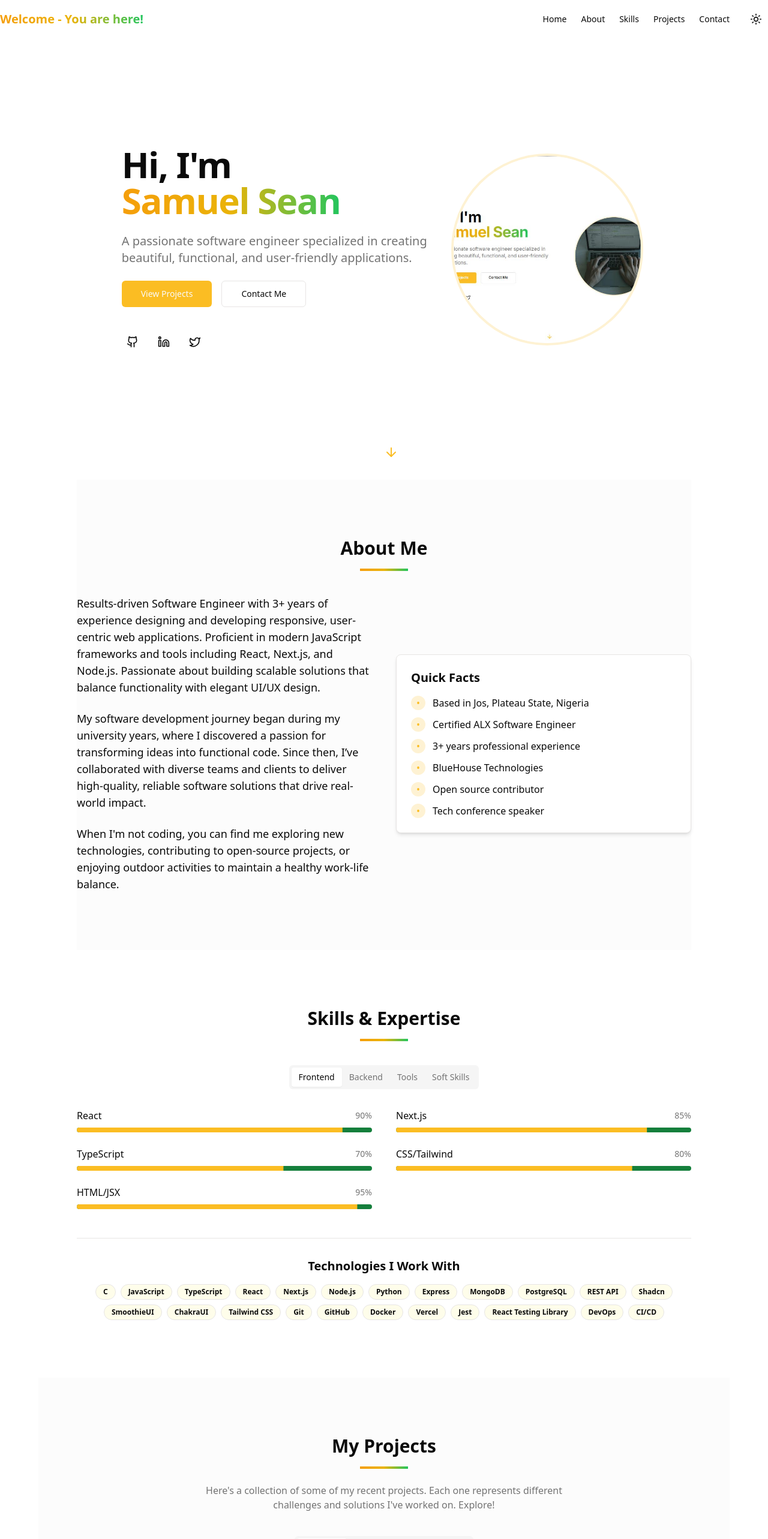
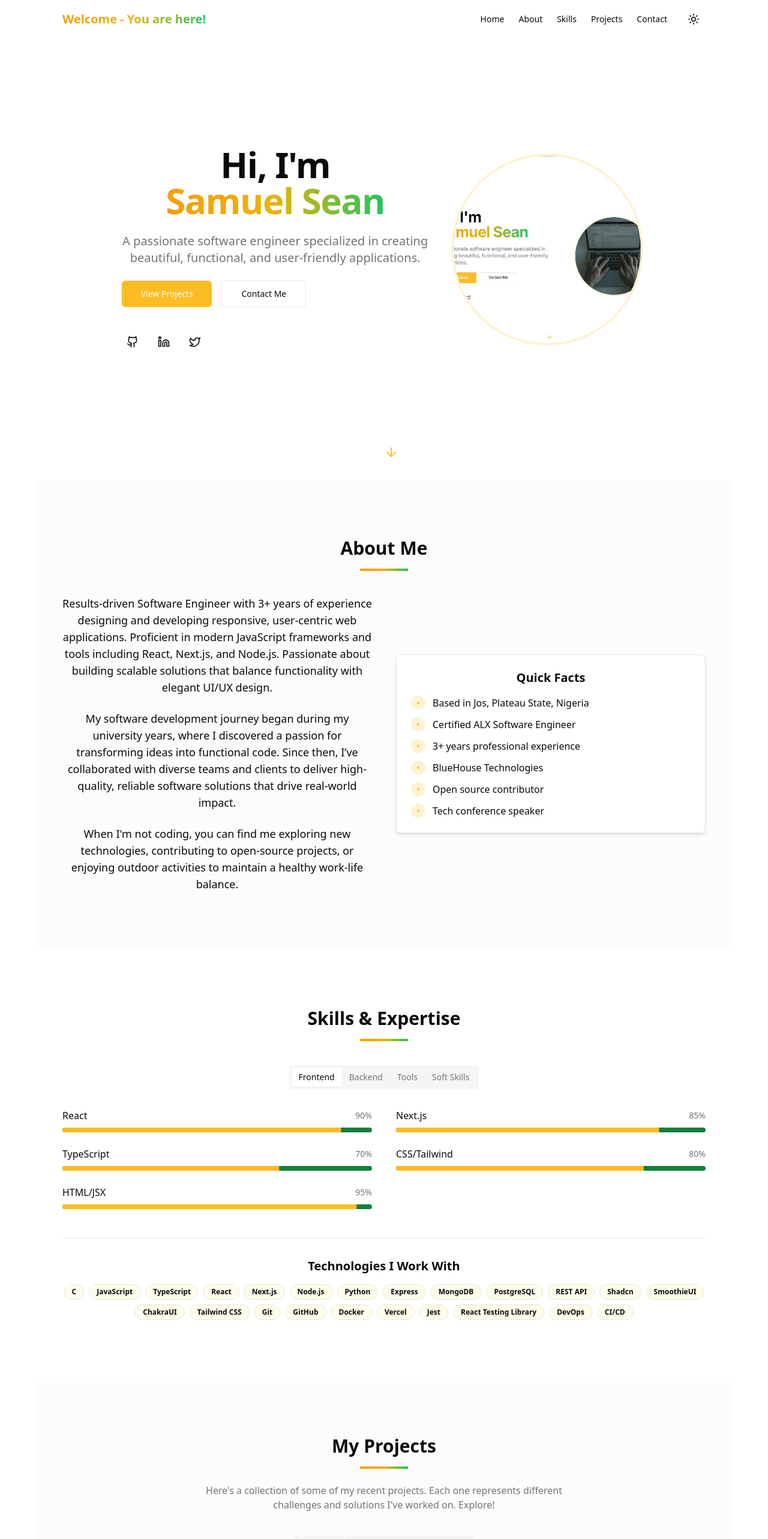
Before and after one commit to Unseanted/Xinbadts-portfolio, a Next.js app: page / in a window 1280 px wide. Shown: the top 2566 px of the page at 60% size. Built offline with nearby package versions, Linux system fonts and the light colour scheme.

Commit message:
resposiveness across all devices

```diff
--- a/app/globals.css
+++ b/app/globals.css
@@ -87,6 +87,18 @@
   }
 }
 
+@layer components {
+  /* Centralized responsive page gutters + max width */
+  .app-container {
+    @apply mx-auto w-full max-w-6xl px-4 sm:px-6 lg:px-10;
+  }
+
+  /* Shared section spacing tuned for small screens */
+  .section-padding {
+    @apply py-14 sm:py-16 md:py-24;
+  }
+}
+
 /* Custom animations */
 @keyframes fadeIn {
   from { opacity: 0; transform: translateY(20px); }
@@ -118,10 +130,6 @@ html {
 }
 
 /* Section spacing */
-.section-padding {
-  @apply py-16 md:py-24;
-}
-
 /* Custom shadow for cards */
 .card-hover-effect {
   @apply transition-all duration-300;
--- a/app/layout.tsx
+++ b/app/layout.tsx
@@ -21,7 +21,7 @@ export default function RootLayout({
         <ThemeProvider attribute="class" defaultTheme="system" enableSystem>
           <div className="flex min-h-screen flex-col">
             <Navbar />
-            <main className="flex-1">{children}</main>
+            <main className="flex-1 text-center">{children}</main>
             <Footer />
           </div>
           <Toaster richColors position="top-right" />
--- a/app/success/page.tsx
+++ b/app/success/page.tsx
@@ -3,7 +3,7 @@ import Link from "next/link";
 export default function SuccessPage() {
   return (
     <div className="min-h-screen flex flex-col items-center justify-center bg-background px-4">
-      <div className="max-w-md w-full bg-card p-8 rounded-lg shadow-lg text-center">
+      <div className="max-w-md w-full bg-card p-8 rounded-lg shadow-lg text-center border-2">
         <h1 className="text-3xl font-bold mb-4 text-primary">Thank You!</h1>
         <p className="text-muted-foreground mb-6">
           Your message has been received. I appreciate you reaching out and Sean will get back to you as soon as possible.
--- a/components/about.tsx
+++ b/components/about.tsx
@@ -1,14 +1,14 @@
 const About = () => {
   return (
     <section id="about" className="section-padding bg-muted/30">
-      <div className="container max-w-5xl">
+      <div className="app-container">
         <div className="text-center mb-10">
           <h2 className="text-3xl font-bold mb-4">About Me</h2>
           <div className="w-20 h-1 bg-gradient-to-r from-amber-500 via-yellow-500 to-green-500 mx-auto"></div>
         </div>
 
         <div className="grid grid-cols-1 md:grid-cols-2 gap-10 items-center">
-          <div className="space-y-6 animate-fade-in">
+          <div className="space-y-6 animate-fade-in text-left md:text-center">
             <p className="text-lg">
               Results-driven Software Engineer with 3+ years of experience designing and developing responsive, user-centric web applications. Proficient in modern JavaScript frameworks and tools including React, Next.js, and Node.js.
               Passionate about building scalable solutions that balance functionality with elegant UI/UX design.
--- a/components/contact.tsx
+++ b/components/contact.tsx
@@ -61,7 +61,7 @@ const Contact = () => {
 
   return (
     <section id="contact" className="section-padding">
-      <div className="container max-w-5xl">
+      <div className="app-container">
         <div className="text-center mb-10">
           <h2 className="text-3xl font-bold mb-4">Get In Touch</h2>
           <div className="w-20 h-1 bg-gradient-to-r from-amber-500 via-yellow-500 to-green-500 mx-auto mb-6"></div>
@@ -71,8 +71,8 @@ const Contact = () => {
           </p>
         </div>
 
-        <div className="grid grid-cols-1 md:grid-cols-5 gap-8">
-          <div className="md:col-span-2 space-y-6">
+        <div className="grid grid-cols-1 lg:grid-cols-5 gap-8">
+          <div className="lg:col-span-2 space-y-6 text-left">
             <Card className="p-6">
               <h3 className="text-xl font-semibold mb-6">Contact Information</h3>
 
@@ -157,7 +157,7 @@ const Contact = () => {
             </Card>
           </div>
 
-          <div className="md:col-span-3">
+          <div className="lg:col-span-3 text-left">
             <Card className="p-6">
               <h3 className="text-xl font-semibold mb-6">Send a message</h3>
 
@@ -166,7 +166,7 @@ const Contact = () => {
                   onSubmit={form.handleSubmit(onSubmit)}
                   className="space-y-6"
                 >
-                  <div className="grid grid-cols-1 md:grid-cols-2 gap-4">
+                  <div className="grid grid-cols-1 sm:grid-cols-2 gap-4">
                     <FormField
                       control={form.control}
                       name="name"
--- a/components/footer.tsx
+++ b/components/footer.tsx
@@ -6,7 +6,7 @@ const Footer = () => {
 
   return (
     <footer className="bg-muted/30 py-12 border-t">
-      <div className="container max-w-5xl">
+      <div className="app-container text-left md:text-center">
         <div className="grid grid-cols-1 md:grid-cols-4 gap-8">
           <div className="md:col-span-2">
             <Link href="#home" className="flex items-center space-x-2">
--- a/components/hero.tsx
+++ b/components/hero.tsx
@@ -20,7 +20,7 @@ const Hero = () => {
       id="home"
       className="relative pt-24 md:pt-32 pb-16 md:pb-24 flex flex-col items-center justify-center min-h-screen"
     >
-      <div className="container max-w-5xl">
+      <div className="app-container">
         <div className="grid grid-cols-1 md:grid-cols-5 gap-8 items-center">
           <div className="md:col-span-3 space-y-6">
             <motion.div
--- a/components/navbar.tsx
+++ b/components/navbar.tsx
@@ -38,7 +38,7 @@ const Navbar = () => {
           : "bg-transparent"
       )}
     >
-      <div className="container flex h-16 items-center justify-between">
+      <div className="app-container flex h-16 items-center justify-between">
         <Link href="#home" className="flex items-center space-x-2">
           <span className="text-xl font-bold bg-gradient-to-r from-amber-500 via-yellow-500 to-green-500 bg-clip-text text-transparent">
             Welcome - You are here!
@@ -76,7 +76,7 @@ const Navbar = () => {
       {/* Mobile navigation */}
       {isOpen && (
         <div className="md:hidden">
-          <div className="container py-4 flex flex-col space-y-4 bg-background">
+          <div className="app-container py-4 flex flex-col space-y-4 bg-background">
             {navLinks.map((link) => (
               <Link
                 key={link.href}
--- a/components/projects.tsx
+++ b/components/projects.tsx
@@ -27,7 +27,7 @@ const Projects = () => {
 
   return (
     <section id="projects" className="section-padding bg-muted/30">
-      <div className="container max-w-6xl">
+      <div className="app-container">
         <div className="text-center mb-10">
           <h2 className="text-3xl font-bold mb-4">My Projects</h2>
           <div className="w-20 h-1 bg-gradient-to-r from-amber-500 via-yellow-500 to-green-500 mx-auto mb-6"></div>
@@ -47,7 +47,7 @@ const Projects = () => {
           </div>
 
           <TabsContent value="featured" className="animate-fade-in mt-6">
-            <div className="grid grid-cols-1 md:grid-cols-2 lg:grid-cols-3 gap-6">
+            <div className="grid grid-cols-1 sm:grid-cols-2 lg:grid-cols-3 gap-6">
               {featuredProjects.map((project) => (
                 <ProjectCard key={project.id} project={project} />
               ))}
@@ -55,7 +55,7 @@ const Projects = () => {
           </TabsContent>
 
           <TabsContent value="all" className="animate-fade-in mt-6">
-            <div className="grid grid-cols-1 md:grid-cols-2 lg:grid-cols-3 gap-6">
+            <div className="grid grid-cols-1 sm:grid-cols-2 lg:grid-cols-3 gap-6">
               {allProjects.map((project) => (
                 <ProjectCard key={project.id} project={project} />
               ))}
@@ -96,7 +96,7 @@ const Projects = () => {
               ))}
             </div>
 
-            <div className="grid grid-cols-1 md:grid-cols-2 lg:grid-cols-3 gap-6">
+            <div className="grid grid-cols-1 sm:grid-cols-2 lg:grid-cols-3 gap-6">
               {filteredProjects.map((project) => (
                 <ProjectCard key={project.id} project={project} />
               ))}
--- a/components/skills.tsx
+++ b/components/skills.tsx
@@ -47,7 +47,7 @@ const Skills = () => {
 
   return (
     <section id="skills" className="section-padding">
-      <div className="container max-w-5xl">
+      <div className="app-container">
         <div className="text-center mb-10">
           <h2 className="text-3xl font-bold mb-4">Skills & Expertise</h2>
           <div className="w-20 h-1 bg-gradient-to-r from-amber-500 via-yellow-500 to-green-500 mx-auto"></div>
@@ -89,7 +89,7 @@ const Skills = () => {
 
           {Object.entries(skills).map(([category, categorySkills]) => (
             <TabsContent key={category} value={category} className="animate-fade-in">
-              <div className="grid grid-cols-1 md:grid-cols-2 gap-x-10 gap-y-6">
+              <div className="grid grid-cols-1 sm:grid-cols-2 gap-x-10 gap-y-6 text-left">
                 {categorySkills.map((skill) => (
                   <div key={skill.name} className="space-y-2">
                     <div className="flex justify-between items-center">
--- a/components/ui/card.tsx
+++ b/components/ui/card.tsx
@@ -9,7 +9,7 @@ const Card = React.forwardRef<
   <div
     ref={ref}
     className={cn(
-      'rounded-lg border bg-card text-card-foreground shadow-sm',
+      'rounded-xl border-2 bg-card/90 text-card-foreground shadow-sm',
       className
     )}
     {...props}
```
